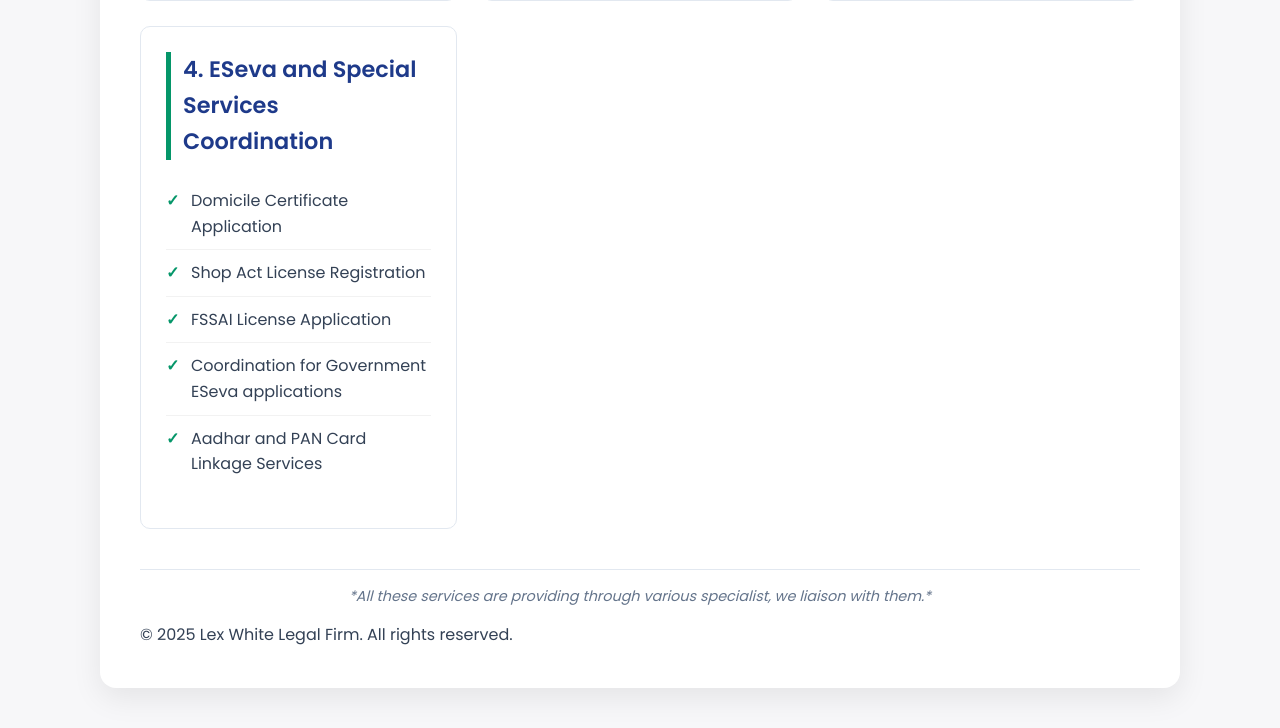
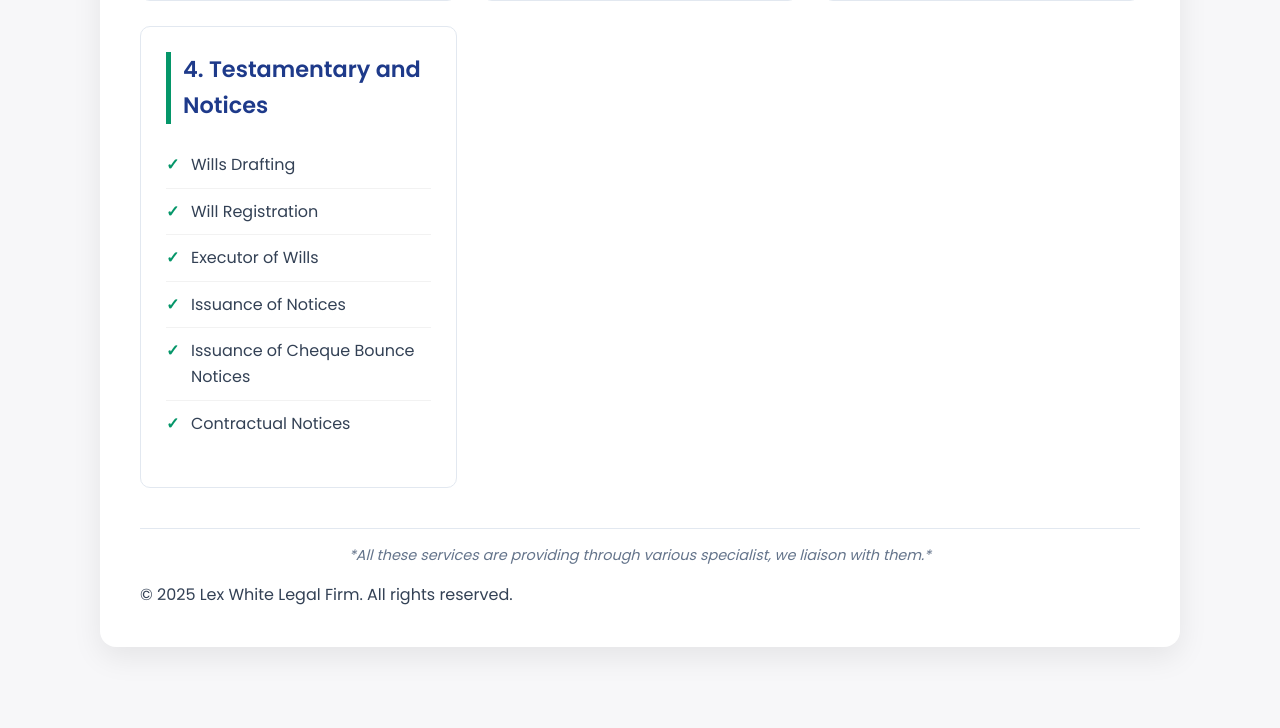
Before and after one commit to stephenlexwhite/lexwhiteMain, a plain HTML site: page index.html in a window 1280 px wide. Shown: the part 1434-2162 px from the top of the page. After the commit the page ends 2121 px from the top, so only its background shows below. Drawn offline with Linux system fonts and the light colour scheme.

Commit message:
Add files via upload

```diff
--- a/index.html
+++ b/index.html
@@ -461,14 +461,17 @@ h3 {
                     </ul>
                 </div>
                 <div class="service-card">
-                    <h4>4. ESeva and Special Services Coordination</h4>
-                    <ul>
-                        <li>Domicile Certificate Application</li>
-                        <li>Shop Act License Registration</li>
-                        <li>FSSAI License Application</li>
-                        <li>Coordination for Government ESeva applications</li>
-                        <li>Aadhar and PAN Card Linkage Services</li>
-                    </ul>
+
+<h4>4. Testamentary and Notices</h4>
+<ul>
+    <li>Wills Drafting</li>
+    <li>Will Registration</li>
+    <li>Executor of Wills</li>
+    <li>Issuance of Notices</li>
+    <li>Issuance of Cheque Bounce Notices</li>
+    <li>Contractual Notices</li>
+</ul>
+
                 </div>
             </div>
             <p class="disclaimer">
```
